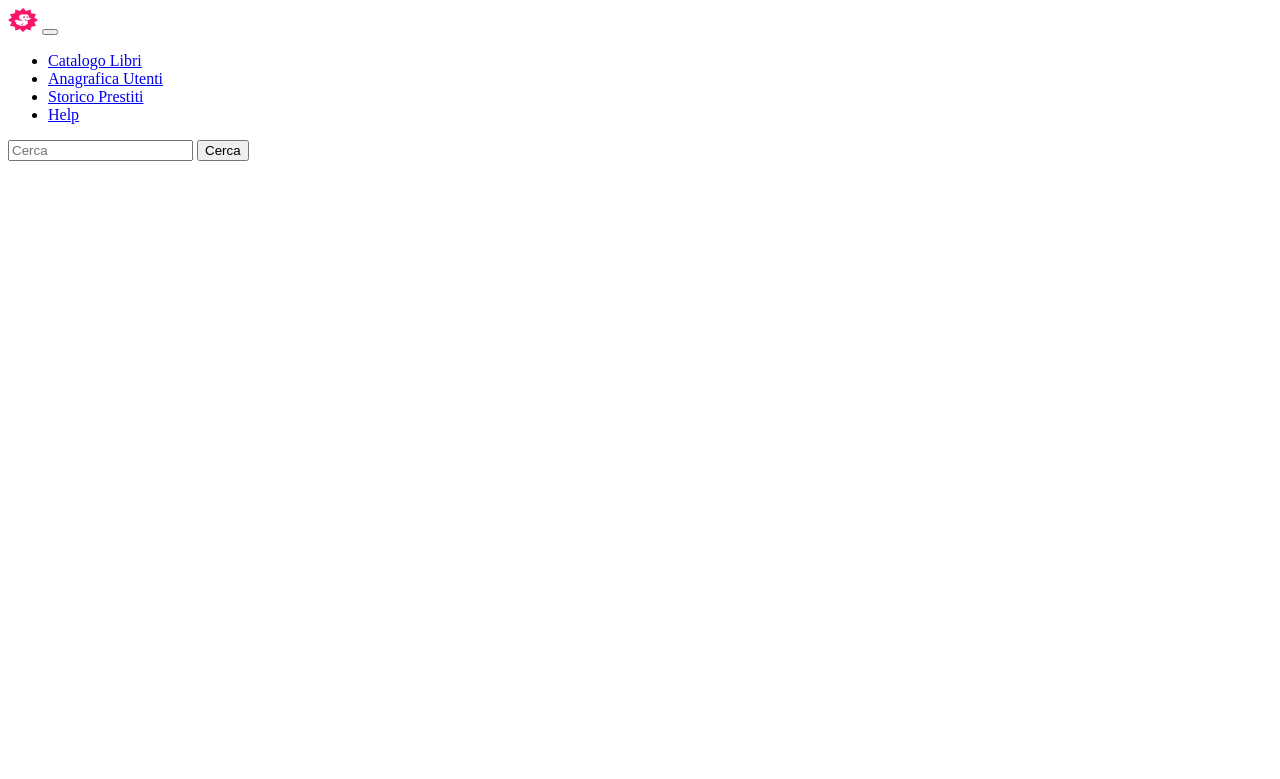
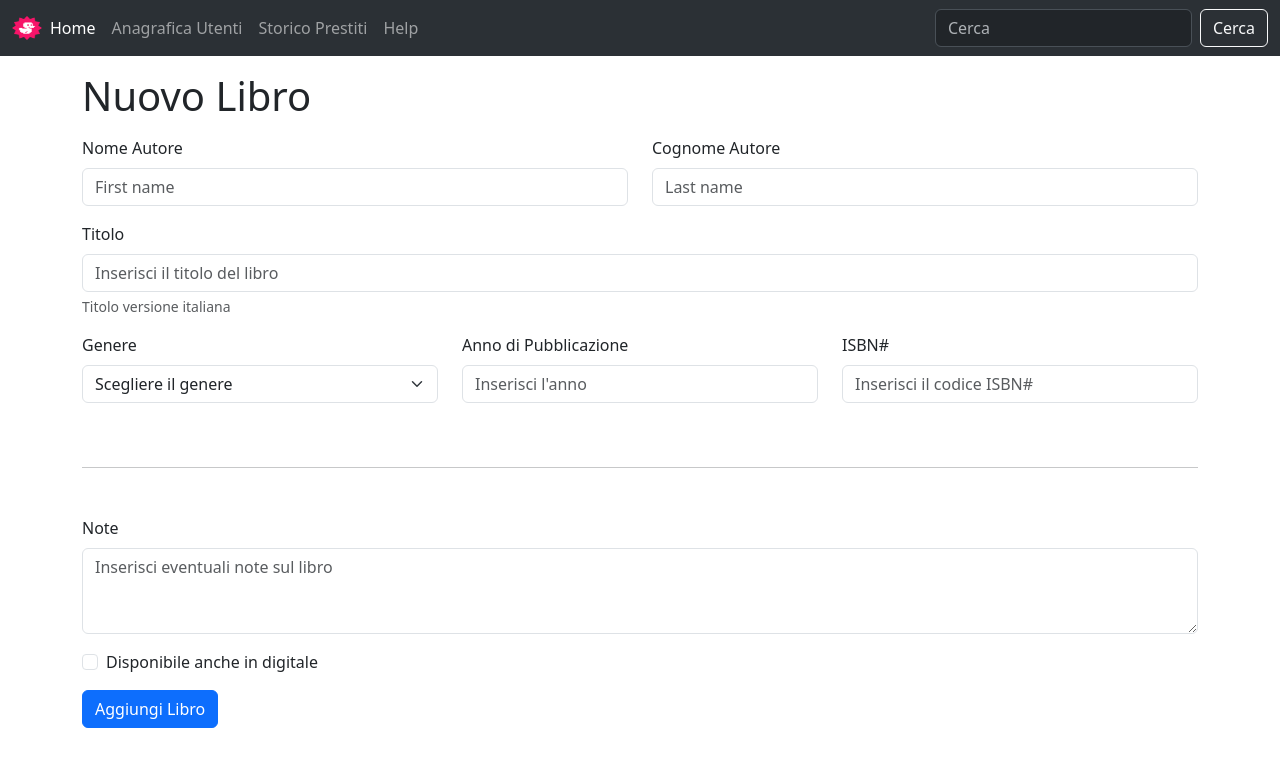
Before and after one commit to Yufei-Chang/html-css-bootstrap-dashboard, a plain HTML site: page new-book.html in a window 1280 px wide. Drawn offline with nearby package versions, Linux system fonts and the light colour scheme.

Commit message:
feat: funciona caxxxoooooo siiiii, compito finito assssuuuurdo

```diff
--- a/index.html
+++ b/index.html
@@ -10,9 +10,6 @@
         integrity="sha512-Kc323vGBEqzTmouAECnVceyQqyqdsSiqLQISBL29aUW4U/M7pSPA/gEUZQqv1cwx4OnYxTxve5UMg5GT6L4JJg=="
         crossorigin="anonymous" referrerpolicy="no-referrer" />
     <link rel="stylesheet" href="https://cdn.jsdelivr.net/npm/bootstrap@5.3.3/dist/css/bootstrap.min.css">
-
-    <!-- DEBUG -->
-    <link rel="stylesheet" href="./css/style.css">
 </head>
 
 <body>
@@ -27,7 +24,7 @@
             <div class="collapse navbar-collapse" id="navbarSupportedContent">
                 <ul class="navbar-nav me-auto mb-2 mb-lg-0">
                     <li class="nav-item">
-                        <a class="nav-link active" aria-current="page" href="#">Catalogo Libri</a>
+                        <a class="nav-link active" aria-current="page" href="#">Home</a>
                     </li>
                     <li class="nav-item">
                         <a class="nav-link disable" aria-current="page" href="#">Anagrafica Utenti</a>
@@ -53,7 +50,7 @@
             <div class="container text-center col-12 col-lg-8">
                 <div class="d-flex align-items-centers justify-content-between pt-4">
                     <h1 class="fw-light">Catalogo Libri</h1>
-                    <button href="./new-book.html" class="btn btn-primary" type="button">Aggiungi Libro</button>
+                    <a href="./new-book.html" class="btn btn-primary">Aggiungi Libro</a>
                 </div>
                 <table class="table table-striped align-middle">
                     <thead>
--- a/new-book.html
+++ b/new-book.html
@@ -1,12 +1,16 @@
 <!DOCTYPE html>
 <html lang="en">
+
 <head>
     <meta charset="UTF-8">
     <meta name="viewport" content="width=device-width, initial-scale=1.0">
     <title>Document</title>
+
+    <link rel="stylesheet" href="https://cdn.jsdelivr.net/npm/bootstrap@5.3.3/dist/css/bootstrap.min.css">
+
 </head>
+
 <body>
-    <header>
     <nav class="navbar fixed-top bg-dark navbar-expand-lg bg-body-tertiary" data-bs-theme="dark">
         <div class="container-fluid">
             <img src="./img/duck.png" alt="Logo" width="30" height="24" class="d-inline-block align-text-top">
@@ -18,7 +22,7 @@
             <div class="collapse navbar-collapse" id="navbarSupportedContent">
                 <ul class="navbar-nav me-auto mb-2 mb-lg-0">
                     <li class="nav-item">
-                            <a class="nav-link active" aria-current="page" href="#">Catalogo Libri</a>
+                        <a class="nav-link active" aria-current="page" href="./index.html">Home</a>
                     </li>
                     <li class="nav-item">
                         <a class="nav-link disable" aria-current="page" href="#">Anagrafica Utenti</a>
@@ -37,8 +41,72 @@
             </div>
         </div>
     </nav>
+    <div class="container pt-5">
+        <div class="mb-3">
+            <h1 class="pt-4">Nuovo Libro</h1>
+        </div>
 
-    </header>
-    <script src="https://cdn.jsdelivr.net/npm/bootstrap@5.3.3/dist/js/bootstrap.min.js" integrity="sha384-0pUGZvbkm6XF6gxjEnlmuGrJXVbNuzT9qBBavbLwCsOGabYfZo0T0to5eqruptLy" crossorigin="anonymous"></script>
+        <!-- FORM SECTION -->
+        <form action="">
+            <div class="row mb-3">
+                <div class="col">
+                    <label for="NameInput" class="form-label">Nome Autore</label>
+                    <input type="text" class="form-control" placeholder="First name" aria-label="First name">
+                </div>
+                <div class="col">
+                    <label for="LastNameInput" class="form-label">Cognome Autore</label>
+                    <input type="text" class="form-control" placeholder="Last name" aria-label="Last name">
+                </div>
+            </div>
+            <div class="mb-3">
+                <label for="BookTitle" class="form-label">Titolo</label>
+                <input type="text" class="form-control" id="BookTitle" placeholder="Inserisci il titolo del libro" aria-describedby="emailHelp">
+                <div id="titlehelp" class="form-text">Titolo versione italiana</div>
+              </div>
+              <!-- Jesus buddah aiutami tu con selection -->
+            <div class="row">
+              <div class="mb-3 col-lg-4">
+                <label for="BookType" class="form-label">Genere</label>
+                <select class="form-select" aria-label="Size 3 select">
+                    <option selected>Scegliere il genere</option>
+                    <option value="1">Giallo</option>
+                    <option value="2">Thriller</option>
+                    <option value="3">Romance</option>
+                    <option value="4">Noir</option>
+                    <option value="5">Fantasy</option>
+                    <option value="6">History</option>
+                    <option value="7">Istruction</option>
+                    <option value="8">Travel</option>
+                    <option value="9">Art</option>
+                    <option value="10">Kids</option>
+                  </select>
+              </div>
+              <div class="mb-3 col-lg-4">
+                <label for="PublishYear" class="form-label">Anno di Pubblicazione</label>
+                <input type="text" class="form-control" id="PublushYear" placeholder="Inserisci l'anno">
+              </div>
+              <div class="mb-5 col-lg-4">
+                <label for="ISBNcode" class="form-label">ISBN#</label>
+                <input type="text" class="form-control" id="ISBNcode" placeholder="Inserisci il codice ISBN#">
+              </div>
+            </div>
+              <hr>
+            <div class="mb-3 mt-5">
+                <label for="TextArea" class="form-label">Note</label>
+                <textarea class="form-control" id="TextArea"
+                    placeholder="Inserisci eventuali note sul libro" rows="3"></textarea>
+            </div>
+            <div class="mb-3 form-check">
+                <input type="checkbox" class="form-check-input" id="exampleCheck1">
+                <label class="form-check-label" for="exampleCheck1">Disponibile anche in digitale</label>
+            </div>
+            <button type="submit" class="btn btn-primary mb-5">Aggiungi Libro</button>
+        </form>
+
+    </div>
+    <script src="https://cdn.jsdelivr.net/npm/bootstrap@5.3.3/dist/js/bootstrap.min.js"
+        integrity="sha384-0pUGZvbkm6XF6gxjEnlmuGrJXVbNuzT9qBBavbLwCsOGabYfZo0T0to5eqruptLy"
+        crossorigin="anonymous"></script>
 </body>
+
 </html>
```
Lines whose indentation alone changed are shown as unchanged.
